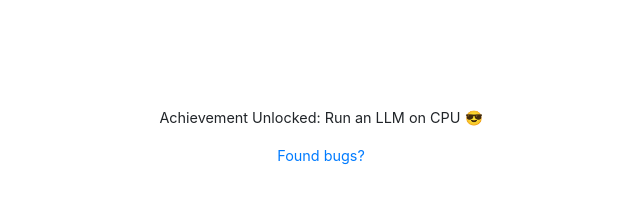
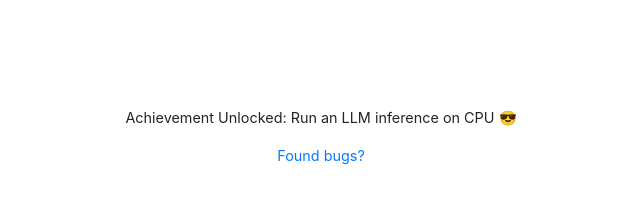
Before and after one commit to krishnac7/Llaminator, a Flask app: page / in a window 1280 px wide. Shown: the part 585-800 px from the top of the page, without its empty margins (319-959 px from the left). Run offline with Flask 3, Linux system fonts and the light colour scheme; some libraries are stand-ins or nearby versions.

Commit message:
Update home.html

```diff
--- a/templates/home.html
+++ b/templates/home.html
@@ -30,7 +30,7 @@
         <div id="loader" class="loader">Loading...</div>
         <div id="response" class="alert alert-info" role="alert" style="display:none;"></div>
         <footer>
-            <p>Achievement Unlocked: Run an LLM on CPU &#x1F60E; </p>
+            <p>Achievement Unlocked: Run an LLM inference on CPU &#x1F60E; </p>
             <p><a href="mailto:krbalaga@in.ibm.com">Found bugs?</a></p>
         </footer>
     </div>
```
